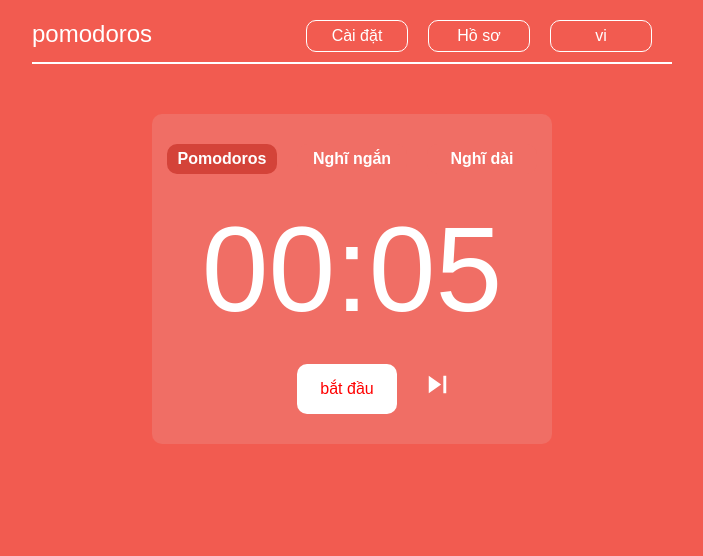
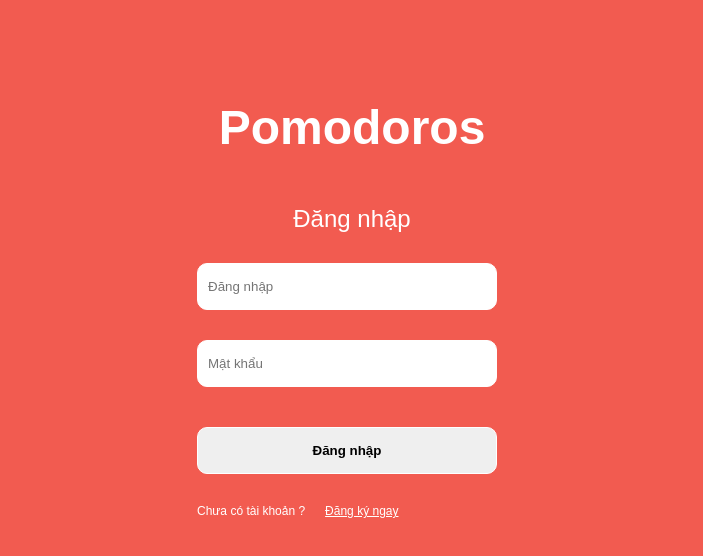
Before and after one commit to nhat8002nguyen/pomodoros-clone, a React (Create React App) app: page /signin in a window 1280 px wide. Shown: the top 556 px of the page, without its empty margins (288-991 px from the left). Built offline with nearby package versions, Linux system fonts and the light colour scheme.

Commit message:
add sign in, sign up ui

```diff
--- a/src/App.css
+++ b/src/App.css
@@ -17,6 +17,7 @@
 	--fontSizeTitle: 20px;
 	--fontSizeNormal: 16px;
 	--fontSizeSmall: 12px;
+	--fontSizeBigTitle: 3rem;
 }
 
 body {
@@ -295,6 +296,68 @@ hr {
 	cursor: pointer;
 }
 
+/* sign in  */
+.signin-container {
+	width: 100%;
+	height: 100vh;
+	display: flex;
+	flex-direction: column;
+	color: white;
+	align-items: center;
+}
+
+.big-title {
+	font-size: var(--fontSizeBigTitle);
+	margin-top: 100px;
+	margin-bottom: 50px;
+	font-weight: var(--fontWeightBold);
+}
+
+form {
+	display: flex;
+	flex-direction: column;
+	width: 300px;
+	padding: 20px 20px 20px 10px;
+	gap: 30px;
+	margin-top: 10px;
+}
+
+.credential {
+	padding: 15px 10px 15px 10px;
+	border: 1px solid white;
+	border-radius: 10px;
+}
+
+.credential:focus {
+	outline: none;
+}
+
+.signin-btn {
+	margin-top: 10px;
+	font-weight: var(--fontWeightBold);
+}
+
+.signin-btn:hover {
+	cursor: pointer;
+	position: relative;
+	bottom: 2px;
+	color: var(--workColor);
+}
+
+.row {
+	display: flex;
+	gap: 20px;
+	font-size: var(--fontSizeSmall);
+}
+
+.signup-link {
+	text-decoration: underline;
+}
+
+.signup-link:hover {
+	cursor: pointer;
+}
+
 
 @media only screen and (max-width: 680px) {
   .time-type-area {
--- a/src/App.js
+++ b/src/App.js
@@ -1,5 +1,7 @@
 import React, { useState } from "react";
 import "./App.css";
+import { SignIn } from "./components/auth/SignIn";
+import { SignUp } from "./components/auth/SignUp";
 import Header from "./components/Header";
 import Main from "./components/Main";
 import { Settings } from "./components/Settings";
@@ -13,10 +15,11 @@ const App = () => {
 
   return (
     <div className="container">
-			<Header onOpenSetting={openSetting}/>
+			{/* <Header onOpenSetting={openSetting}/>
 			<div className="header-line"></div>
 			<Main />
-			{isSettingOpen && <Settings onClosePopup={() => setSettingOpen(false)}/>}
+			{isSettingOpen && <Settings onClosePopup={() => setSettingOpen(false)}/>} */}
+			<SignIn />
     </div>
   );
 };
--- a/src/components/Header.js
+++ b/src/components/Header.js
@@ -29,7 +29,7 @@ const Header = ({ onOpenSetting }) => {
 				}/>
 
         <div className="header-btn">
-          <p>{t('profile')}</p>
+          <p>{t('signIn')}</p>
         </div>
         <div className="header-btn" onClick={() => toggleLanguage()}>
           <p>{language}</p>
--- /dev/null
+++ b/src/components/auth/SignIn.js
@@ -0,0 +1,23 @@
+import React, { useState } from 'react';
+import { useTranslation } from 'react-i18next';
+
+
+export const SignIn = () => {
+	const { t, i18n } = useTranslation();
+
+	return (
+		<div className="signin-container">
+			<p className="big-title">Pomodoros</p>
+			<p className="title">{t('signIn')}</p>
+			<form>
+				<input type="input" className="credential" placeholder={t("username")}></input>
+				<input type="password" className="credential" placeholder={t("password")}></input>
+				<input type="submit" className="credential signin-btn" value={t("signIn")}></input>
+				<div className="row">
+					<p>{t("noAccount")}</p>
+					<p className="signup-link">{t("signUpNow")}</p>
+				</div>
+			</form>
+		</div>
+	)
+}
--- /dev/null
+++ b/src/components/auth/SignUp.js
@@ -0,0 +1,24 @@
+import React, { useState } from 'react';
+import { useTranslation } from 'react-i18next';
+
+
+export const SignUp = () => {
+	const { t, i18n } = useTranslation();
+
+	return (
+		<div className="signin-container">
+			<p className="big-title">Pomodoros</p>
+			<p className="title">{t('signUp')}</p>
+			<form>
+				<input type="input" className="credential" placeholder={t("username")}></input>
+				<input type="password" className="credential" placeholder={t("password")}></input>
+				<input type="password" className="credential" placeholder={t("rePassword")}></input>
+				<input type="submit" className="credential signin-btn" value={t("signUp")}></input>
+				<div className="row">
+					<p>{t("hadAccount")}</p>
+					<p className="signup-link">{t("signIn")}</p>
+				</div>
+			</form>
+		</div>
+	)
+}
--- a/src/i18n/en/home.js
+++ b/src/i18n/en/home.js
@@ -1,5 +1,6 @@
 export const home = {
 	"settings": "settings",
+	"signIn": "sign in",
 	"profile": "profile",
 	"short_break": "Short Break",
 	"long_break": "Long Break",
--- a/src/i18n/en/index.js
+++ b/src/i18n/en/index.js
@@ -1,7 +1,9 @@
 import {home} from './home';
 import {setting} from './setting';
+import { sign } from './sign';
 
 export const enTrans = {
 	...home,
 	...setting,
+	...sign
 }
--- /dev/null
+++ b/src/i18n/en/sign.js
@@ -0,0 +1,9 @@
+export const sign = {
+	"signUp": "Sign Up",
+	"username": "Username",
+	"password": "Password",
+	"rePassword": "Re enter password",
+	"noAccount": "No account yet ?",
+	"signUpNow": "sign up now",
+	"hadAccount": "Already have account ?"
+}
--- a/src/i18n/vi/home.js
+++ b/src/i18n/vi/home.js
@@ -1,5 +1,6 @@
 export const home = {
 	"settings": "Cài đặt",
+	"signIn": "Đăng nhập",
 	"profile": "Hồ sơ",
 	"short_break": "Nghĩ ngắn",
 	"long_break": "Nghĩ dài",
--- a/src/i18n/vi/index.js
+++ b/src/i18n/vi/index.js
@@ -1,7 +1,9 @@
+import { sign } from '../vi/sign';
 import {home} from './home';
 import {setting} from './setting';
 
 export const viTrans = {
 	...home,
 	...setting,
+	...sign
 }
--- /dev/null
+++ b/src/i18n/vi/sign.js
@@ -0,0 +1,9 @@
+export const sign = {
+	"signUp": "Đăng ký",
+	"username": "Đăng nhập",
+	"password": "Mật khẩu",
+	"rePassword": "Nhập lại mật khẩu",
+	"noAccount": "Chưa có tài khoản ?",
+	"signUpNow": "Đăng ký ngay",
+	"hadAccount": "Đã có tài khoản ?"
+}
```
